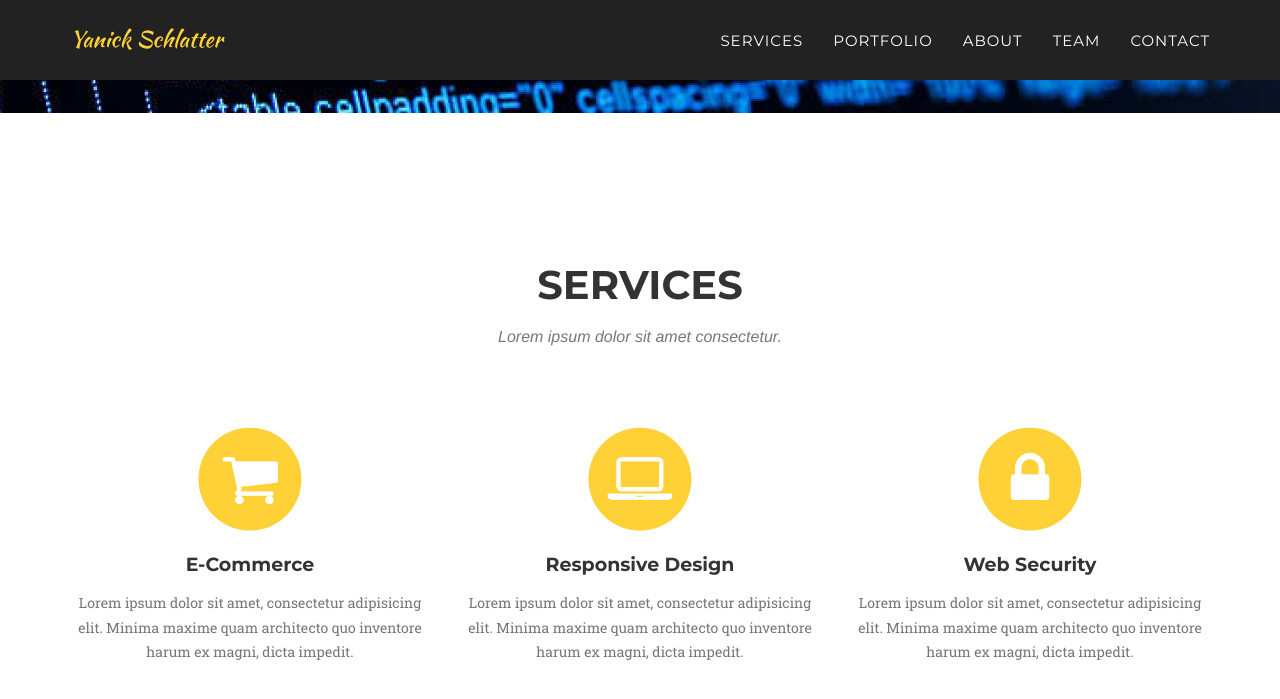
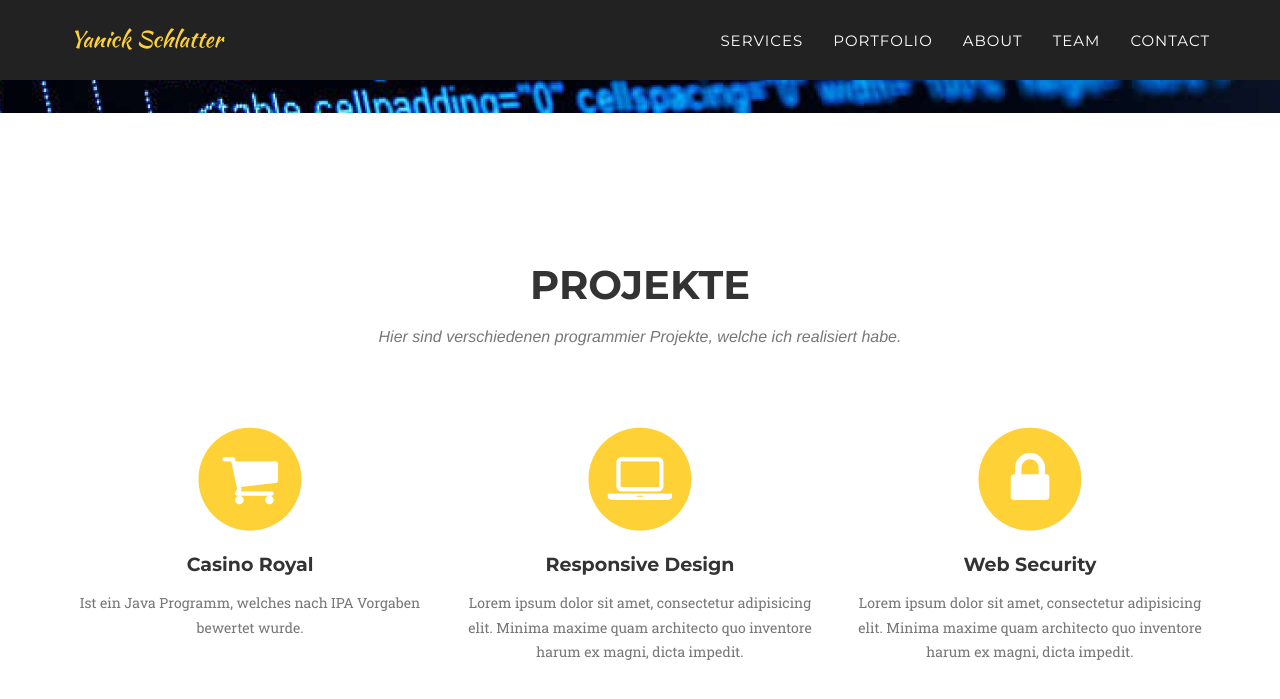
Before and after one commit to YanickSchlatter/yanickschlatter.github.io, a Jekyll site: the page built from index.html, in a window 1280 px wide and 900 px high, scrolled down 645 px. Shown: the top 699 px of the window. Built offline with Jekyll 4.4.1, drawn with Linux system fonts in a browser that asks for light colours; some web fonts are replaced.

Commit message:
test after reset

```diff
--- a/_includes/services.html
+++ b/_includes/services.html
@@ -3,8 +3,8 @@
         <div class="container">
             <div class="row">
                 <div class="col-lg-12 text-center">
-                    <h2 class="section-heading">Services</h2>
-                    <h3 class="section-subheading text-muted">Lorem ipsum dolor sit amet consectetur.</h3>
+                    <h2 class="section-heading">Projekte</h2>
+                    <h3 class="section-subheading text-muted">Hier sind verschiedenen programmier Projekte, welche ich realisiert habe.</h3>
                 </div>
             </div>
             <div class="row text-center">
@@ -13,8 +13,8 @@
                         <i class="fa fa-circle fa-stack-2x text-primary"></i>
                         <i class="fa fa-shopping-cart fa-stack-1x fa-inverse"></i>
                     </span>
-                    <h4 class="service-heading">E-Commerce</h4>
-                    <p class="text-muted">Lorem ipsum dolor sit amet, consectetur adipisicing elit. Minima maxime quam architecto quo inventore harum ex magni, dicta impedit.</p>
+                    <h4 class="service-heading">Casino Royal</h4>
+                    <p class="text-muted">Ist ein Java Programm, welches nach IPA Vorgaben bewertet wurde.</p>
                 </div>
                 <div class="col-md-4">
                     <span class="fa-stack fa-4x">
```
